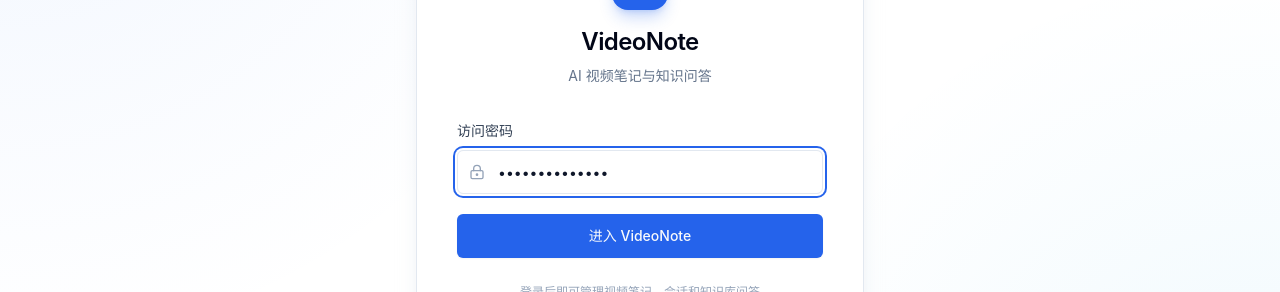
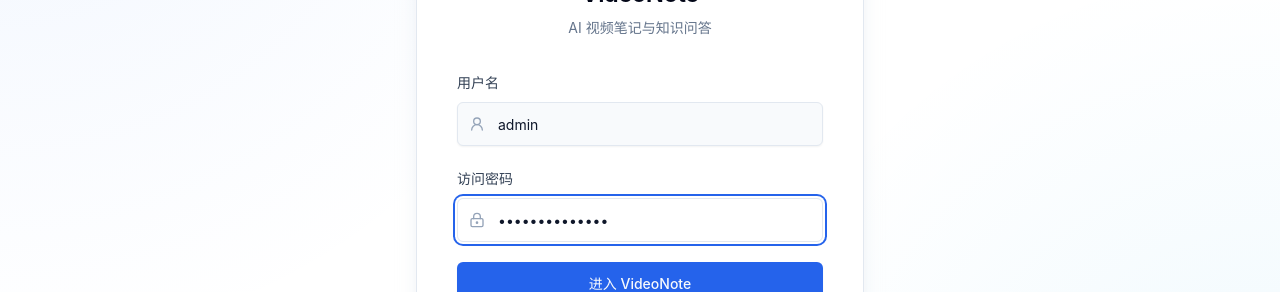
Before and after one commit to koucxz/video-note, a React (Vite) app in the folder frontend/: page / in a window 1280 px wide. Shown: the part 272-564 px from the top of the page. Built offline with nearby package versions, Linux system fonts and the light colour scheme; no server answers.

Commit message:
fix: 恢复admin用户名自动填充

```diff
--- a/frontend/src/api/client.js
+++ b/frontend/src/api/client.js
@@ -234,7 +234,7 @@ export const updateSettings = async (patch) => { return (await api.put('/setting
 
 // -- Authentication --
 export const getAuthStatus = async () => (await api.get('/auth/me')).data;
-export const login = async (password) => (await api.post('/auth/login', { password })).data;
+export const login = async (username, password) => (await api.post('/auth/login', { username, password })).data;
 export const logout = async () => (await api.post('/auth/logout')).data;
 
 // -- Providers --
--- a/frontend/src/components/AuthGate.jsx
+++ b/frontend/src/components/AuthGate.jsx
@@ -11,6 +11,7 @@ function AuthGate({ children }) {
   const toast = useToast()
   const [loading, setLoading] = useState(true)
   const [authenticated, setAuthenticated] = useState(false)
+  const [username] = useState("admin")
   const [password, setPassword] = useState("VideoNote2026.")
   const [error, setError] = useState("")
   const [submitting, setSubmitting] = useState(false)
@@ -48,7 +49,7 @@ function AuthGate({ children }) {
     setError("")
     setSubmitting(true)
     try {
-      await login(password)
+      await login(username, password)
       resetAuthFailure()
       setAuthenticated(true)
       setPassword("")
@@ -64,7 +65,7 @@ function AuthGate({ children }) {
   }
   if (authenticated) return children
 
-  return <LoginPage password={password} setPassword={setPassword} error={error} loading={submitting} onSubmit={submit} />
+  return <LoginPage username={username} password={password} setPassword={setPassword} error={error} loading={submitting} onSubmit={submit} />
 }
 
 export default AuthGate
--- a/frontend/src/pages/LoginPage.jsx
+++ b/frontend/src/pages/LoginPage.jsx
@@ -1,10 +1,10 @@
-import { AlertCircle, BookOpen, Loader2, LockKeyhole } from "lucide-react"
+import { AlertCircle, BookOpen, Loader2, LockKeyhole, UserRound } from "lucide-react"
 import { Button } from "../components/ui/button"
 import { Card, CardContent } from "../components/ui/card"
 import { Input } from "../components/ui/input"
 import { Label } from "../components/ui/label"
 
-export default function LoginPage({ password, setPassword, error, loading, onSubmit }) {
+export default function LoginPage({ username, password, setPassword, error, loading, onSubmit }) {
   return (
     <div className="relative flex min-h-screen items-center justify-center overflow-hidden bg-white px-4 py-10">
       <div className="pointer-events-none absolute inset-0 bg-[radial-gradient(circle_at_top_left,rgba(59,130,246,0.08),transparent_42%),radial-gradient(circle_at_bottom_right,rgba(14,165,233,0.07),transparent_38%)]" />
@@ -19,6 +19,21 @@ export default function LoginPage({ password, setPassword, error, loading, onSub
           </div>
 
           <form onSubmit={onSubmit} className="space-y-5">
+            <div className="space-y-2">
+              <Label htmlFor="login-username" className="text-slate-700">用户名</Label>
+              <div className="relative">
+                <UserRound className="pointer-events-none absolute left-3 top-1/2 h-4 w-4 -translate-y-1/2 text-slate-400" />
+                <Input
+                  id="login-username"
+                  name="username"
+                  type="text"
+                  autoComplete="username"
+                  value={username}
+                  readOnly
+                  className="h-11 border-slate-200 bg-slate-50 pl-10 text-slate-900 shadow-sm focus-visible:ring-primary"
+                />
+              </div>
+            </div>
             <div className="space-y-2">
               <Label htmlFor="login-password" className="text-slate-700">访问密码</Label>
               <div className="relative">
```
Also changed, not shown: 1 other file (tests, documents, lock files or other folders).
